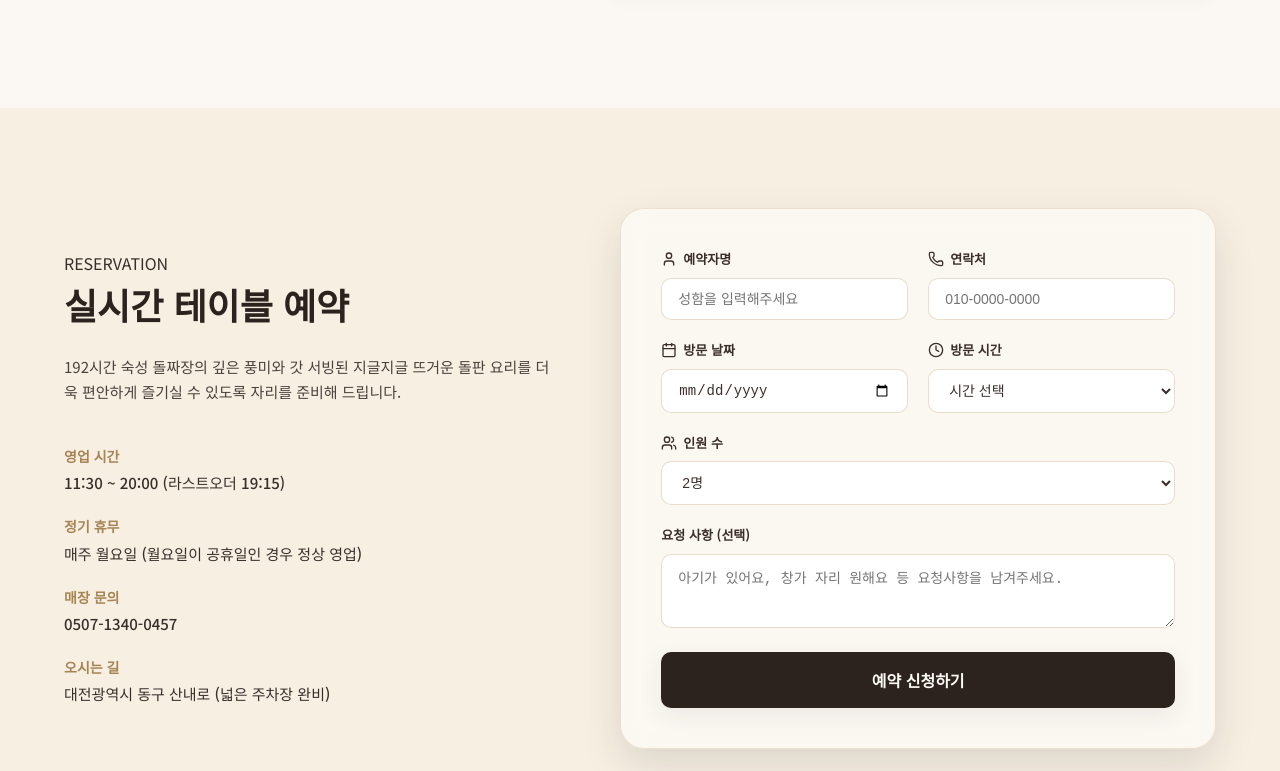
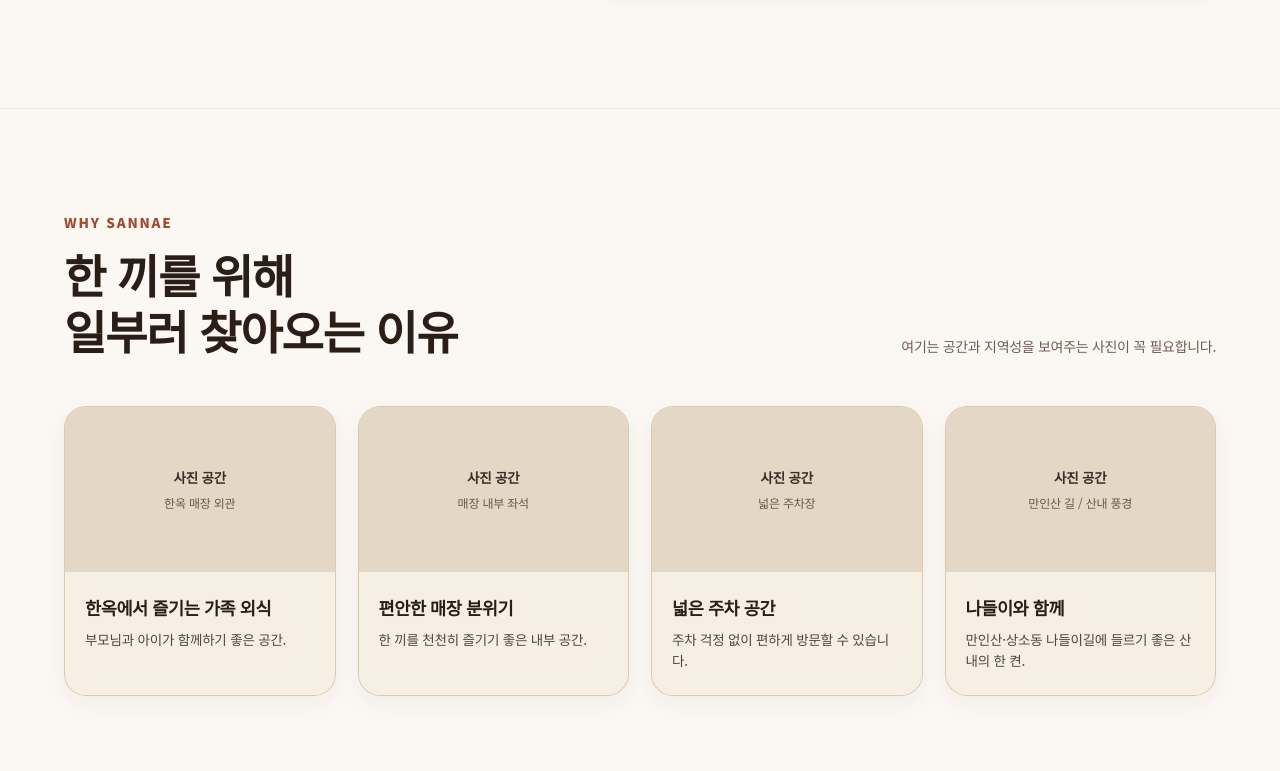
Before and after one commit to ekrlee110-sys/homepage, a React (Vite) app: page / in a window 1280 px wide. Shown: the part 6569-7340 px from the top of the page. Built offline with nearby package versions, Linux system fonts and the light colour scheme; no server answers; a web font is replaced by a local one.

Commit message:
feat: Add WHY SANNAE section (WhySannae.jsx) matching draft (4 cards and guidance)

```diff
--- /dev/null
+++ b/src/components/WhySannae.jsx
@@ -0,0 +1,220 @@
+import React from 'react';
+
+export default function WhySannae() {
+  const reasons = [
+    {
+      id: 1,
+      photoTitle: '사진 공간',
+      photoDesc: '한옥 매장 외관',
+      title: '한옥에서 즐기는 가족 외식',
+      desc: '부모님과 아이가 함께하기 좋은 공간.'
+    },
+    {
+      id: 2,
+      photoTitle: '사진 공간',
+      photoDesc: '매장 내부 좌석',
+      title: '편안한 매장 분위기',
+      desc: '한 끼를 천천히 즐기기 좋은 내부 공간.'
+    },
+    {
+      id: 3,
+      photoTitle: '사진 공간',
+      photoDesc: '넓은 주차장',
+      title: '넓은 주차 공간',
+      desc: '주차 걱정 없이 편하게 방문할 수 있습니다.'
+    },
+    {
+      id: 4,
+      photoTitle: '사진 공간',
+      photoDesc: '만인산 길 / 산내 풍경',
+      title: '나들이와 함께',
+      desc: '만인산·상소동 나들이길에 들르기 좋은 산내의 한 켠.'
+    }
+  ];
+
+  return (
+    <section className="why-sannae-section section-padding">
+      <div className="container">
+        {/* Header Row */}
+        <div className="why-header-row animate-fade-in-up">
+          <div className="why-header-left">
+            <span className="why-label">WHY SANNAE</span>
+            <h2 className="why-headline">
+              한 끼를 위해<br />
+              일부러 찾아오는 이유
+            </h2>
+          </div>
+          <div className="why-header-right">
+            <p className="why-guide-text">여기는 공간과 지역성을 보여주는 사진이 꼭 필요합니다.</p>
+          </div>
+        </div>
+
+        {/* 4 Cards Grid */}
+        <div className="why-cards-grid animate-fade-in">
+          {reasons.map((item) => (
+            <div key={item.id} className="why-card">
+              {/* Photo Box */}
+              <div className="why-photo-box">
+                <div className="why-photo-overlay">
+                  <span className="w-photo-title">{item.photoTitle}</span>
+                  <span className="w-photo-desc">{item.photoDesc}</span>
+                </div>
+              </div>
+
+              {/* Text Info */}
+              <div className="why-card-body">
+                <h3 className="why-item-title">{item.title}</h3>
+                <p className="why-item-desc">{item.desc}</p>
+              </div>
+            </div>
+          ))}
+        </div>
+      </div>
+
+      <style>{`
+        .why-sannae-section {
+          background-color: #fbf8f3;
+          padding: 100px 0 110px 0;
+          position: relative;
+          border-top: 1px solid rgba(197, 168, 128, 0.2);
+        }
+
+        .why-header-row {
+          display: flex;
+          justify-content: space-between;
+          align-items: flex-end;
+          margin-bottom: 48px;
+        }
+
+        .why-label {
+          font-size: 13.5px;
+          font-weight: 800;
+          color: #a24b33;
+          letter-spacing: 1.8px;
+          margin-bottom: 12px;
+          display: inline-block;
+        }
+
+        .why-headline {
+          font-size: 46px;
+          font-weight: 900;
+          line-height: 1.22;
+          color: #2b1e16;
+          letter-spacing: -1.2px;
+          margin: 0;
+          word-break: keep-all;
+        }
+
+        .why-guide-text {
+          font-size: 14px;
+          color: #705c51;
+          letter-spacing: -0.3px;
+          margin: 0;
+        }
+
+        /* 4 Cards Grid */
+        .why-cards-grid {
+          display: grid;
+          grid-template-columns: repeat(4, 1fr);
+          gap: 22px;
+        }
+
+        .why-card {
+          background-color: #ede4d7;
+          border: 1px solid rgba(197, 168, 128, 0.45);
+          border-radius: 22px;
+          overflow: hidden;
+          box-shadow: 0 8px 24px rgba(43, 30, 22, 0.05);
+          display: flex;
+          flex-direction: column;
+          transition: transform 0.3s ease, box-shadow 0.3s ease;
+        }
+
+        .why-card:hover {
+          transform: translateY(-5px);
+          box-shadow: 0 14px 32px rgba(43, 30, 22, 0.1);
+        }
+
+        .why-photo-box {
+          height: 165px;
+          background-color: #e4d7c5;
+          display: flex;
+          align-items: center;
+          justify-content: center;
+          text-align: center;
+          padding: 16px;
+          overflow: hidden;
+        }
+
+        .why-photo-overlay {
+          display: flex;
+          flex-direction: column;
+          align-items: center;
+          gap: 4px;
+        }
+
+        .w-photo-title {
+          font-size: 13.5px;
+          font-weight: 700;
+          color: #3b2c25;
+          letter-spacing: -0.2px;
+        }
+
+        .w-photo-desc {
+          font-size: 12px;
+          color: #6a574c;
+          letter-spacing: -0.2px;
+        }
+
+        .why-card-body {
+          padding: 24px 20px 24px 20px;
+          background-color: #f5efe4;
+          flex: 1;
+          display: flex;
+          flex-direction: column;
+          text-align: left;
+        }
+
+        .why-item-title {
+          font-size: 17.5px;
+          font-weight: 800;
+          color: #2b1e16;
+          margin-bottom: 10px;
+          letter-spacing: -0.4px;
+          line-height: 1.35;
+        }
+
+        .why-item-desc {
+          font-size: 13.5px;
+          color: #55443b;
+          line-height: 1.55;
+          margin: 0;
+          letter-spacing: -0.2px;
+        }
+
+        @media (max-width: 1024px) {
+          .why-headline {
+            font-size: 38px;
+          }
+          .why-cards-grid {
+            grid-template-columns: repeat(2, 1fr);
+          }
+        }
+
+        @media (max-width: 640px) {
+          .why-header-row {
+            flex-direction: column;
+            align-items: flex-start;
+            gap: 12px;
+          }
+          .why-headline {
+            font-size: 30px;
+          }
+          .why-cards-grid {
+            grid-template-columns: 1fr;
+          }
+        }
+      `}</style>
+    </section>
+  );
+}
--- a/src/pages/Home.jsx
+++ b/src/pages/Home.jsx
@@ -6,6 +6,7 @@ import Story from '../components/Story';
 import Philosophy from '../components/Philosophy';
 import Menu from '../components/Menu';
 import Trust from '../components/Trust';
+import WhySannae from '../components/WhySannae';
 import Reservation from '../components/Reservation';
 import AuthModal from '../components/AuthModal';
 import Navbar from '../components/Navbar';
@@ -34,6 +35,7 @@ export default function Home() {
         <Philosophy />
         <Menu />
         <Trust />
+        <WhySannae />
         <Reservation />
       </main>
 
```
